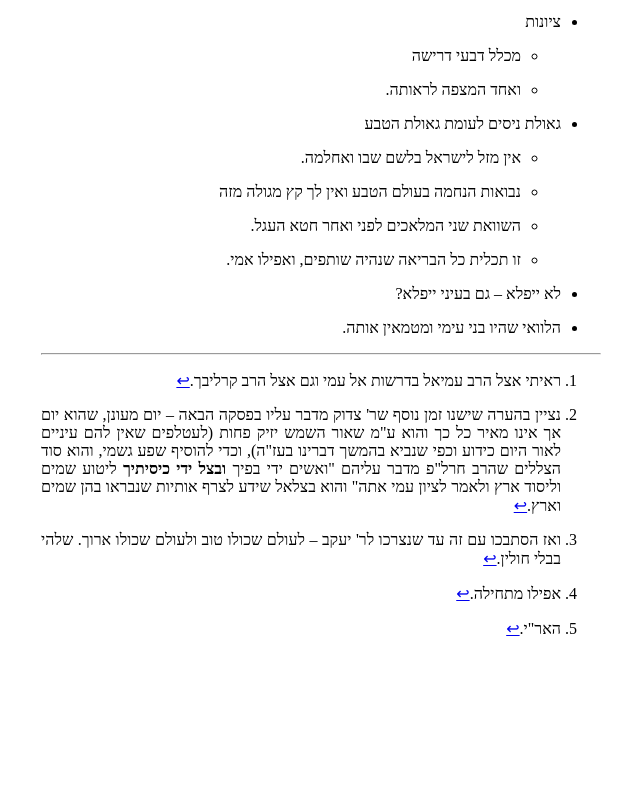
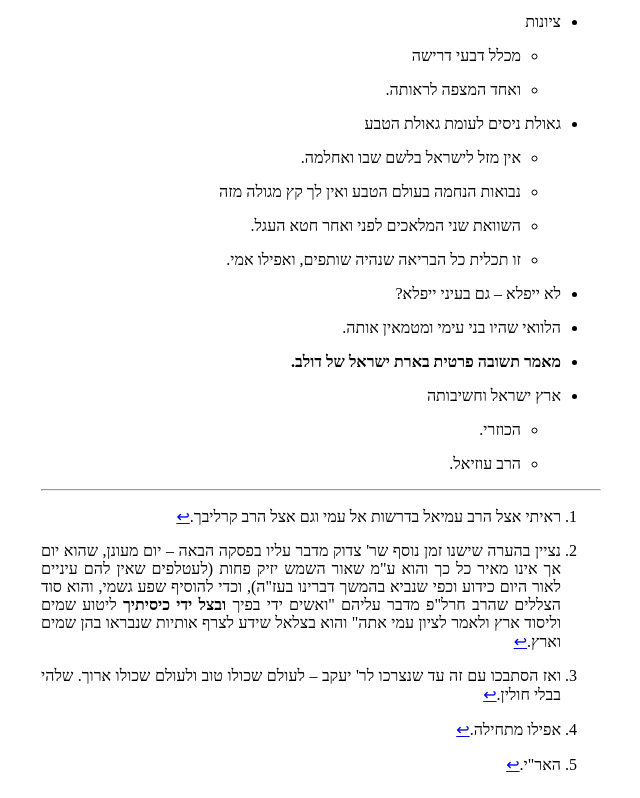
Before and after one commit to Oryan-Hassidim/Oryan-Hassidim.github.io, an Eleventy site: page src/articles/ספירת-העומר-תשפו-שערי-רחמים-ושמחה/index.html in a window 1280 px wide. Shown: the part 2773-3571 px from the top of the page, without its empty margins (319-959 px from the left). Before the commit the page ends 3435 px from the top, so only its background shows below. Built offline with nearby package versions, Linux system fonts and the light colour scheme; Eleventy itself is replaced by a stand-in of ours; files that its build step writes are made by us from their sources; a web font is replaced by a local one.

Commit message:
עדכון

```diff
--- a/src/articles/ספירת-העומר-תשפו-שערי-רחמים-ושמחה/index.html
+++ b/src/articles/ספירת-העומר-תשפו-שערי-רחמים-ושמחה/index.html
@@ -170,6 +170,12 @@ role="doc-noteref"><sup>5</sup></a>. ועבודת הכיבוש, שהייתה ע
 </ul></li>
 <li><p>לא ייפלא – גם בעיני ייפלא?</p></li>
 <li><p>הלוואי שהיו בני עימי ומטמאין אותה.</p></li>
+<li><p><strong>מאמר תשובה פרטית בארת ישראל של דולב.</strong></p></li>
+<li><p>ארץ ישראל וחשיבותה</p>
+<ul>
+<li><p>הכוזרי.</p></li>
+<li><p>הרב עוזיאל.</p></li>
+</ul></li>
 </ul>
 <section id="footnotes" class="footnotes footnotes-end-of-document"
 role="doc-endnotes">
```
Also changed, not shown: 1 other file.
